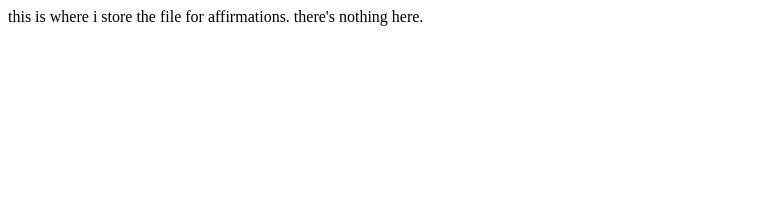
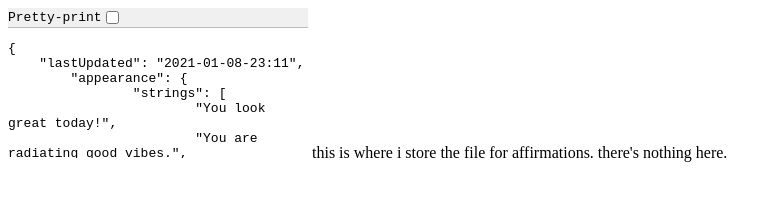
Before and after one commit to jwhamilton99/affirmations-text-source, a plain HTML site: page index.html in a window 1280 px wide. Shown: the whole page, without its empty margins (0-782 px from the left). Drawn offline with Linux system fonts and the light colour scheme.

Commit message:
fix embed

```diff
--- a/index.html
+++ b/index.html
@@ -1 +1,4 @@
-<html>this is where i store the file for affirmations. there's nothing here.</html>
+<html>
+<embed src="affirmations-text.json"/>
+this is where i store the file for affirmations. there's nothing here.
+</html>
```
